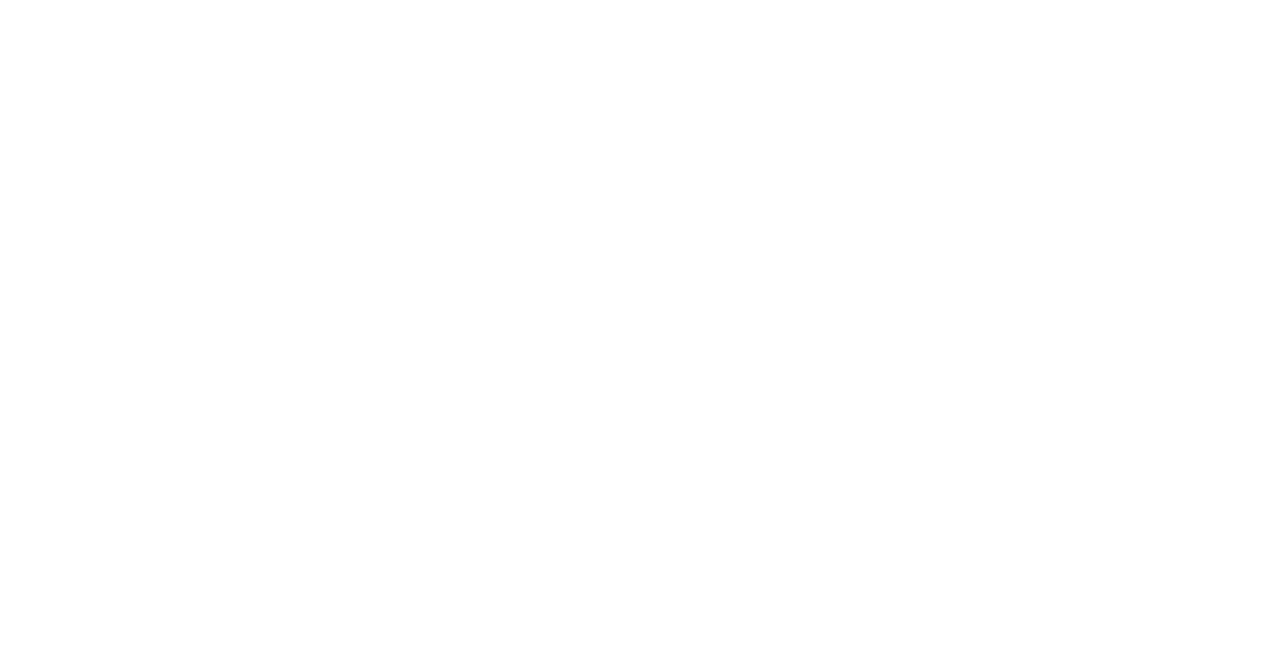
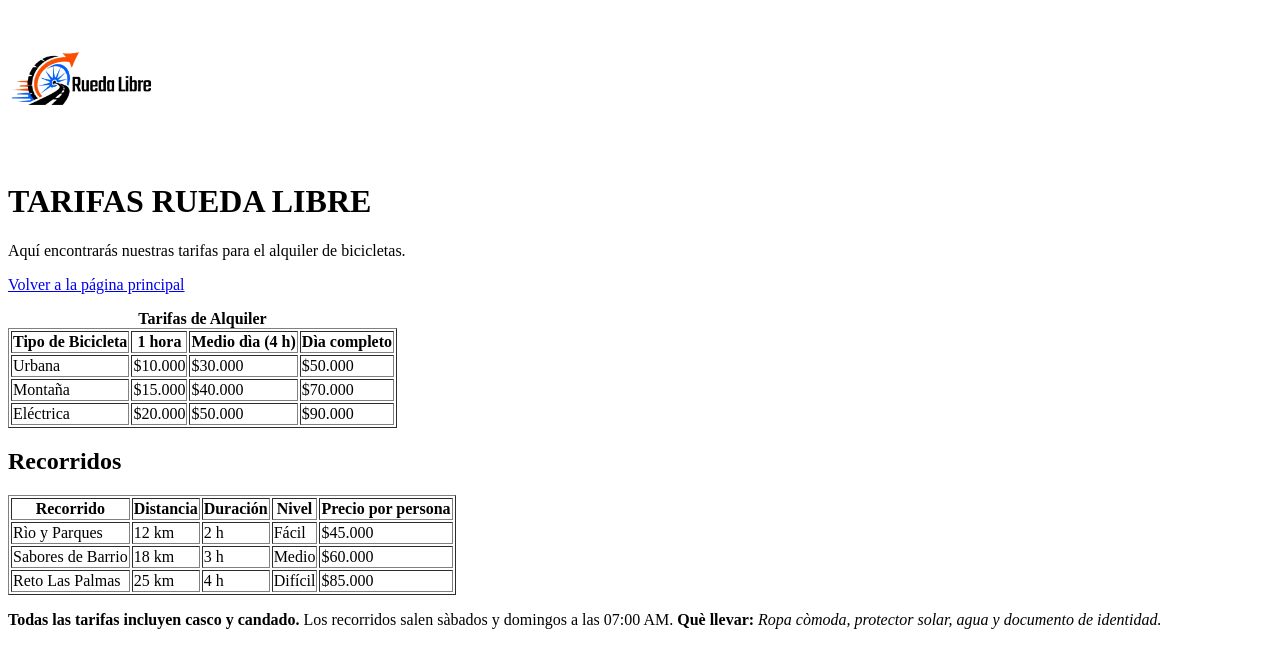
Before and after one commit to mercadopadillavictormanuel-a11y/Rueda-libre, a plain HTML site: page paginas/tarifas.html in a window 1280 px wide. Drawn offline with Linux system fonts and the light colour scheme.

Commit message:
Modificacion al tercer punto

```diff
--- a/paginas/tarifas.html
+++ b/paginas/tarifas.html
@@ -0,0 +1,95 @@
+<!DOCTYPE html>
+<html lang="es">
+<head>
+    <meta charset="UTF-8">
+    <meta name="viewport" content="width=device-width, initial-scale=1.0">
+    <title>TARIFAS | RUEDA LIBRE</title>
+</head>
+<body>
+
+    <a href="../index.html"><img src="../img/Logo Rueda Libre.png" alt="Logo de Rueda Libre"  width="150" height="150"></a>
+
+    <h1>TARIFAS RUEDA LIBRE</h1>
+    <p>Aquí encontrarás nuestras tarifas para el alquiler de bicicletas.</p>
+
+    <p><a href="../index.html">Volver a la página principal</a></p>
+
+    <main>
+        <section>
+            <table border="1">
+                <caption><strong>Tarifas de Alquiler</strong></caption>
+                <thead>
+                    <tr>
+                        <th scope="col">Tipo de Bicicleta</th>
+                        <th scope="col"> 1 hora</th>
+                        <th scope="col">Medio dìa (4 h)</th>
+                        <th scope="col">Dìa completo</th>
+                    </tr>
+                </thead>
+                <tbody>
+                    <tr>
+                        <td scope="row">Urbana</td>
+                        <td>$10.000</td>
+                        <td>$30.000</td>
+                        <td>$50.000</td>
+                    </tr>
+                </tbody>
+                <tr>
+                    <td scope="row">Montaña</td>
+                    <td>$15.000</td>
+                    <td>$40.000</td>
+                    <td>$70.000</td>
+                </tr>
+                <tr>
+                    <td scope="row">Eléctrica</td>
+                    <td>$20.000</td>
+                    <td>$50.000</td>
+                    <td>$90.000</td>
+                </tr>
+            </table>
+        </section>
+        <section id="Recorridos">
+            <h2>Recorridos</h2>
+            <table border="1">
+                <thead>
+                    <tr>
+                        <th scope="col">Recorrido</th>
+                        <th scope="col">Distancia</th>
+                        <th scope="col">Duración</th>
+                        <th scope="col">Nivel</th>
+                        <th scope="col">Precio por persona</th>
+                    </tr>
+                </thead>
+                <tbody>
+                    <tr>
+                        <td scope="row">Rìo y Parques</td>
+                        <td>12 km</td>
+                        <td>2 h</td>
+                        <td>Fácil</td>
+                        <td>$45.000</td>
+                    </tr>
+                </tbody>
+                <tbody>
+                    <tr>
+                        <td scope="row">Sabores de Barrio</td>
+                        <td>18 km</td>
+                        <td>3 h</td>
+                        <td>Medio</td>
+                        <td>$60.000</td>
+                    </tr>
+                </tbody>
+                <tbody>
+                    <tr>
+                        <td scope="row">Reto Las Palmas</td>
+                        <td>25 km</td>
+                        <td>4 h</td>
+                        <td>Difícil</td>
+                        <td>$85.000</td>
+                    </tr>
+                </tbody>
+            </table>
+        </section>
+        <p><strong>Todas las tarifas incluyen casco y candado.</strong> Los recorridos salen sàbados y domingos a las 07:00 AM. <strong>Què llevar:</strong><em> Ropa còmoda, protector solar, agua y documento de identidad.</em></p>
+    </main>
+</body>
+</html>
```
Also changed, not shown: index.html (+8 -3 lines).
